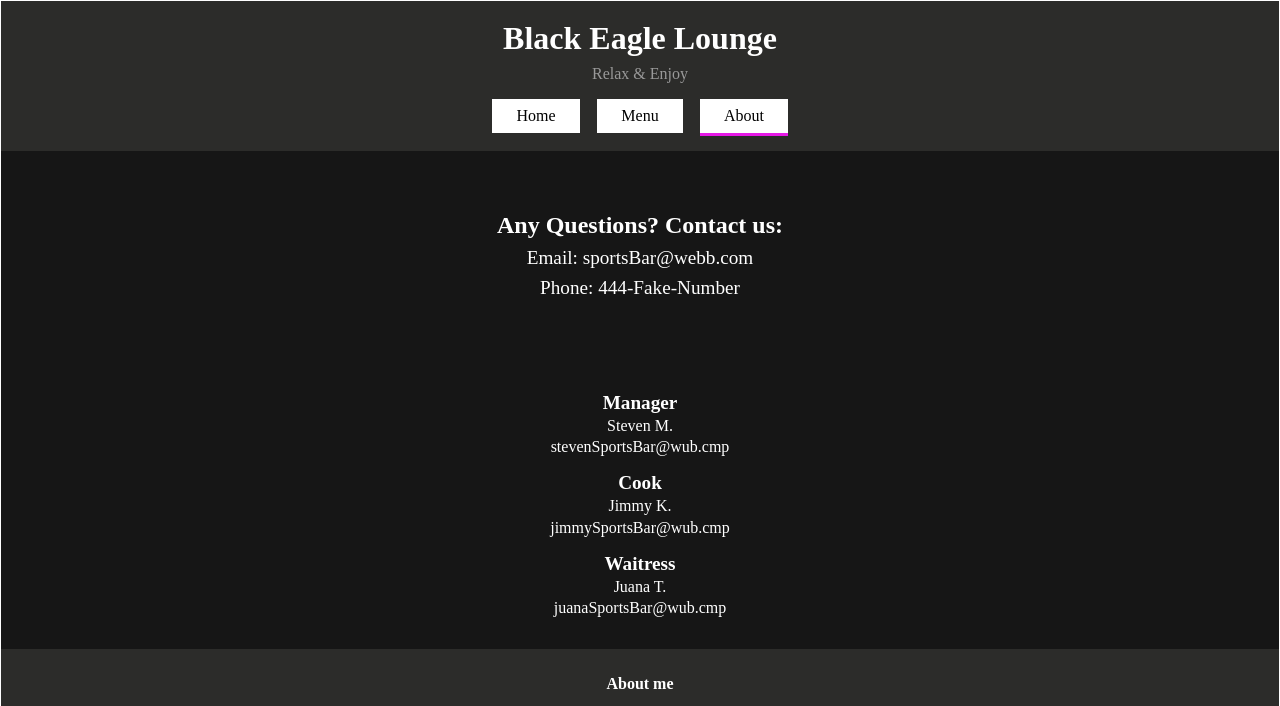
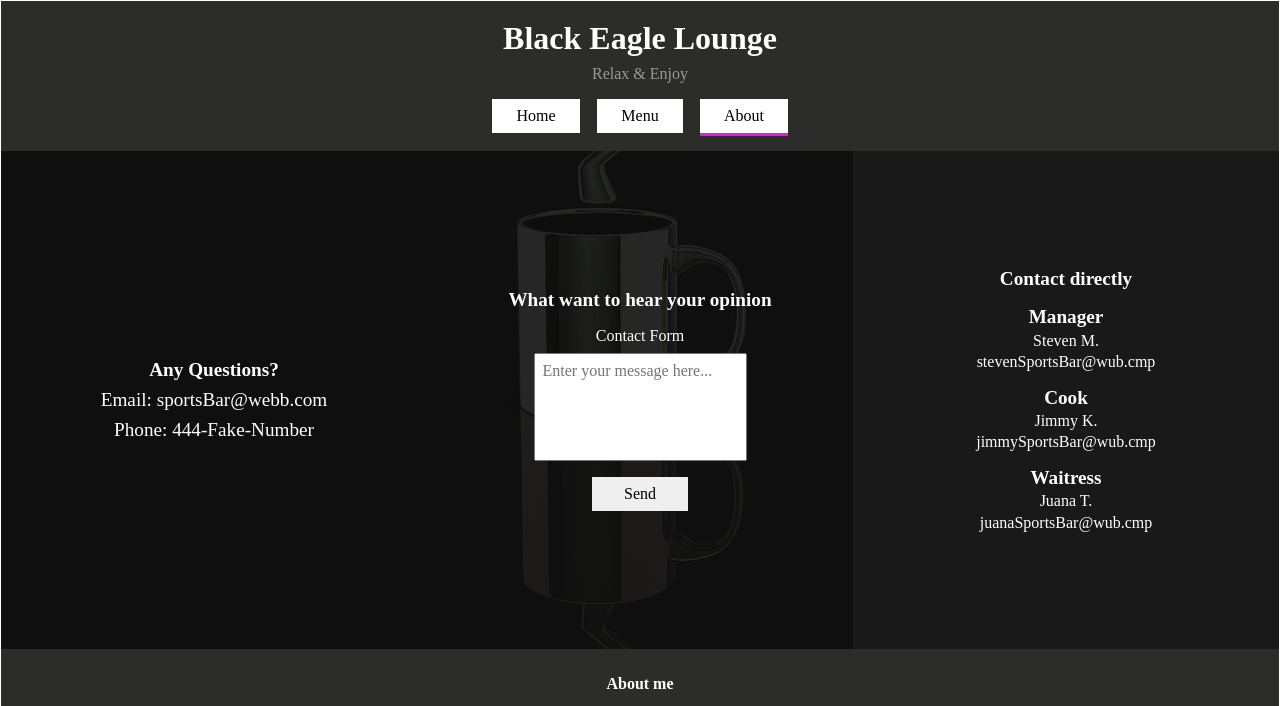
Before and after one commit to MightyCharm/restaurant-page, a website built with webpack: page src/template.html in a window 1280 px wide. Both pictures are taken after a click on the button "About". Shown: the top 706 px of the page. Built offline with nearby package versions, Linux system fonts and the light colour scheme.

Commit message:
feat(about): add contact form

```diff
--- a/src/about.css
+++ b/src/about.css
@@ -13,11 +13,11 @@
   padding: 2rem;
   height: 100%;
   color: white;
-  background-color: rgb(22, 22, 22);
+  background-color: hsla(0, 0%, 6%, 0.9);
 }
 
 .contact-us-header {
-  font-size: 1.5rem;
+  font-size: 1.2rem;
 }
 
 .contact-us-email {
@@ -33,14 +33,18 @@
   flex-direction: column;
   align-items: center;
   justify-content: center;
-  gap: 2rem;
+  gap: 1rem;
   padding: 2rem;
   height: 100%;
   color: white;
-  background-color: rgb(22, 22, 22);
+  background-color: hsla(0, 0%, 10%, 0.9);
 }
 
-.ul-employee {
+.contact-employees-header {
+  font-size: 1.2rem;
+}
+
+.contact-employee-ul {
   display: flex;
   flex-direction: column;
   gap: 1rem;
@@ -65,10 +69,66 @@
 .contact-email {
 }
 
+.about-contact-form {
+  display: flex;
+  flex-direction: column;
+  align-items: center;
+  justify-content: center;
+  gap: 1rem;
+  padding: 2rem;
+  height: 100%;
+  background-color: hsla(0, 0%, 6%, 0.9);
+  /* border: 5px solid red; */
+}
+
+.contact-form {
+  display: flex;
+  flex-direction: column;
+  align-items: center;
+  text-align: center;
+  gap: 1rem;
+}
+
+.contact-form-header {
+  font-size: 1.2rem;
+  /* border: 1px solid blue; */
+}
+
+.contact-form-div {
+  display: flex;
+  flex-direction: column;
+  gap: 0.5rem;
+  /* border: 1px solid pink; */
+}
+
+.contact-form-textarea {
+  padding: 0.5rem;
+  /* border: 5px solid red; */
+}
+
+.contact-form-label {
+  /* border: 1px solid red; */
+}
+
+.contact-form-btn-submit {
+  border: none;
+  padding: 0.5rem 2rem;
+  transition: color 0.3s ease;
+}
+
 /* add media queries - make it look better - commit! */
 @media (min-width: 768px) {
   body {
     border: 1px solid red;
+  }
+
+  .module-about {
+    display: grid;
+    grid-template-columns: 1fr 1fr;
+  }
+
+  .about-contact-form {
+    grid-column: 1 / 3;
   }
 }
 
@@ -76,4 +136,24 @@
   body {
     border: 1px solid white;
   }
+  .module-about {
+    display: grid;
+    grid-template-columns: 1fr 1fr 1fr;
+  }
+
+  .about-contact-employees {
+    grid-column: 3 / 4;
+  }
+
+  .about-contact-form {
+    grid-row: 1 / 2;
+    grid-column: 2 / 3;
+  }
 }
+
+@media (hover: hover) {
+  .contact-form-btn-submit:hover {
+    cursor: pointer;
+    color: hsl(300, 80%, 50%);
+  }
+}
--- a/src/about.js
+++ b/src/about.js
@@ -1,6 +1,7 @@
 function createAbout(container) {
   container.append(createCardContactUs());
   container.append(createContacts());
+  container.append(createForm());
 }
 
 function createCardContactUs() {
@@ -12,7 +13,7 @@ function createCardContactUs() {
   header.classList.add("contact-us-header");
   paraEmail.classList.add("contact-us-email");
   paraPhone.classList.add("contact-us-phone");
-  header.textContent = "Any Questions? Contact us:";
+  header.textContent = "Any Questions?";
   paraEmail.textContent = "Email: sportsBar@webb.com";
   paraPhone.textContent = "Phone: 444-Fake-Number";
 
@@ -29,10 +30,12 @@ function createContacts() {
     "juanaSportsBar@wub.cmp",
   ];
   const section = document.createElement("section");
+  const header = document.createElement("h2");
+  const ul = document.createElement("ul");
   section.classList.add("about-contact-employees");
-
-  const ul = document.createElement("ul");
-  ul.classList.add("ul-employee");
+  header.classList.add("contact-employees-header");
+  ul.classList.add("contact-employee-ul");
+  header.textContent = "Contact directly";
   for (let i = 0; i <= 2; i++) {
     const li = document.createElement("li");
     const position = document.createElement("p");
@@ -50,7 +53,41 @@ function createContacts() {
     li.append(position, name, email);
     ul.append(li);
   }
-  section.append(ul);
+  section.append(header, ul);
+  return section;
+}
+
+function createForm() {
+  const section = document.createElement("section");
+  const header = document.createElement("h2");
+  const form = document.createElement("form");
+  const divTextarea = document.createElement("div");
+  const label = document.createElement("label");
+  const textarea = document.createElement("textarea");
+  const btnSubmit = document.createElement("button");
+
+  section.classList.add("about-contact-form");
+  header.classList.add("contact-form-header");
+  divTextarea.classList.add("contact-form-div");
+  form.classList.add("contact-form");
+  label.classList.add("contact-form-label");
+  textarea.classList.add("contact-form-textarea");
+  btnSubmit.classList.add("contact-form-btn-submit");
+  label.htmlFor = "contact-us-textarea";
+  textarea.id = "contact-us-textarea";
+  btnSubmit.id = "btn-submit";
+  header.textContent = "What want to hear your opinion";
+  label.textContent = "Contact Form";
+  btnSubmit.textContent = "Send";
+  textarea.name = "customer-message";
+  textarea.placeholder = "Enter your message here...";
+  textarea.rows = 5;
+  textarea.style.resize = "none";
+
+  divTextarea.append(label, textarea);
+  form.append(divTextarea, btnSubmit);
+  section.append(header, form);
+
   return section;
 }
 
--- a/src/home.css
+++ b/src/home.css
@@ -1,7 +1,6 @@
 .module-home {
   display: flex;
   flex-direction: column;
-  /* border: 1px solid rgb(73, 198, 214); */
 }
 
 /* section description */
@@ -14,7 +13,7 @@
   justify-content: center;
   gap: 1rem;
   padding: 2rem;
-  background-color: hsla(0, 0%, 5%, 0.9);
+  background-color: hsla(0, 0%, 6%, 0.9);
 }
 
 .description-header {
@@ -76,8 +75,7 @@
   justify-content: center;
   gap: 1rem;
   padding: 2rem;
-
-  background-color: hsla(0, 0%, 5%, 0.9);
+  background-color: hsla(0, 0%, 6%, 0.9);
 }
 
 .opening-header {
@@ -136,7 +134,7 @@
 
   .home-description {
     grid-column: 1 / 2;
-    background-color: hsla(0, 0%, 5%, 0.9);
+    background-color: hsla(0, 0%, 6%, 0.9);
   }
 
   .home-event {
--- a/src/index.js
+++ b/src/index.js
@@ -45,3 +45,6 @@ btnAbout.addEventListener("click", () => {
 
 setModule("module-home", createHome);
 setActiveButton(btnHome);
+
+// setModule("module-about", createAbout);
+// setActiveButton(btnAbout);
```
